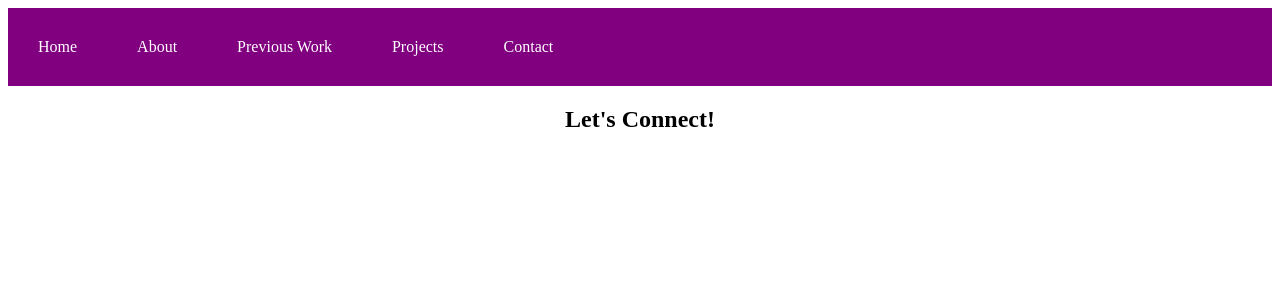
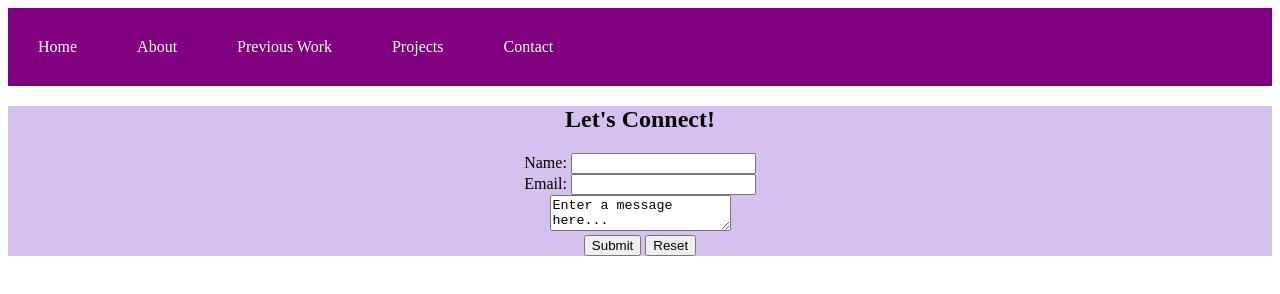
Before and after one commit to C3ra906/C3ra906.github.io, a plain HTML site: page contact.html in a window 1280 px wide. Drawn offline with Linux system fonts and the light colour scheme.

Commit message:
added basic elements for forms. Playing around with background colors to determine what I want design wise

```diff
--- a/contact.html
+++ b/contact.html
@@ -12,7 +12,36 @@
     <main>
       <section id="navbar"></section>
       <section id="content">
-        <h1 id="h1">Let's Connect!</h1>
+        <form class="form" method="GET" action="">
+          <h1 class="form-title" id="h1">Let's Connect!</h1>
+          <div class="form-element">
+            <label for="name">Name:</label>
+            <input type="text" id="name" name="name" autocomplete="name" />
+          </div>
+          <div class="form-element">
+            <label for="email">Email:</label>
+            <input type="email" id="email" name="name" autocomplete="email" />
+          </div>
+          <div class="form-element">
+            <textarea id="message">Enter a message here...</textarea>
+          </div>
+          <div class="btn">
+            <input
+              id="submit"
+              class="btn"
+              type="submit"
+              name="submit"
+              value="Submit"
+            />
+            <input
+              id="reset"
+              class="btn"
+              type="reset"
+              name="reset"
+              value="Reset"
+            />
+          </div>
+        </form>
       </section>
     </main>
   </body>
--- a/styles.css
+++ b/styles.css
@@ -2,9 +2,15 @@
   --white: #ffffff;
   --black: #080808;
   --purple: #800080;
-  --lavender: #7f5ab0;
+  --lavender: #d5c0f0;
+  --pink: #feb8e1;
 }
 
 #h1 {
   text-align: center;
 }
+
+#content {
+  text-align: center;
+  background-color: var(--lavender);
+}
```
